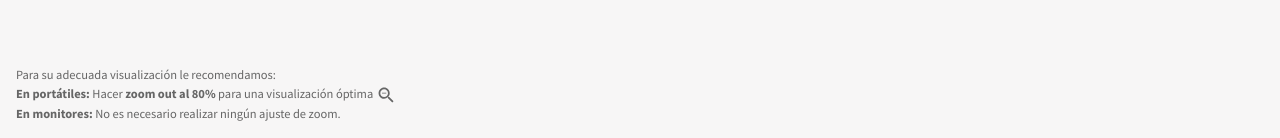
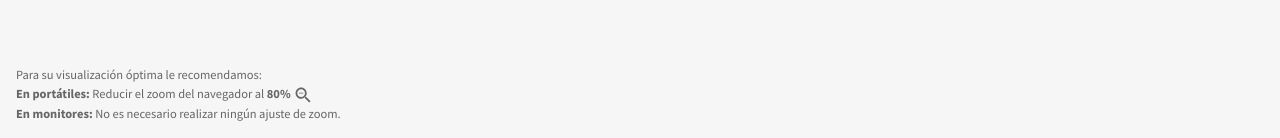
Before and after one commit to vinh8lequang/EPIUGetafe, a React (Vite) app in the folder client/: page / in a window 1280 px wide. Shown: the part 660-798 px from the top of the page. Built offline with nearby package versions, Linux system fonts and the light colour scheme; no server answers.

Commit message:
ajuste de texto de overlay

```diff
--- a/client/src/pages/global/Overlay.jsx
+++ b/client/src/pages/global/Overlay.jsx
@@ -115,10 +115,10 @@ function Overlay({ closeOverlay }) {
         padding={"1rem"}
       >
         <Typography fontSize={"0.78rem"} align="left" color={colors.gray[500]}>
-          Para su adecuada visualización le recomendamos:
+          Para su visualización óptima le recomendamos:
           <br />
-          <strong>En portátiles:</strong> Hacer <strong>zoom out al 80%</strong>{" "}
-          para una visualización óptima <ZoomOutIcon />
+          <strong>En portátiles:</strong> Reducir el zoom del navegador al{" "}
+          <strong>80%</strong> <ZoomOutIcon />
           <br />
           <strong>En monitores:</strong> No es necesario realizar ningún ajuste
           de zoom.
```
